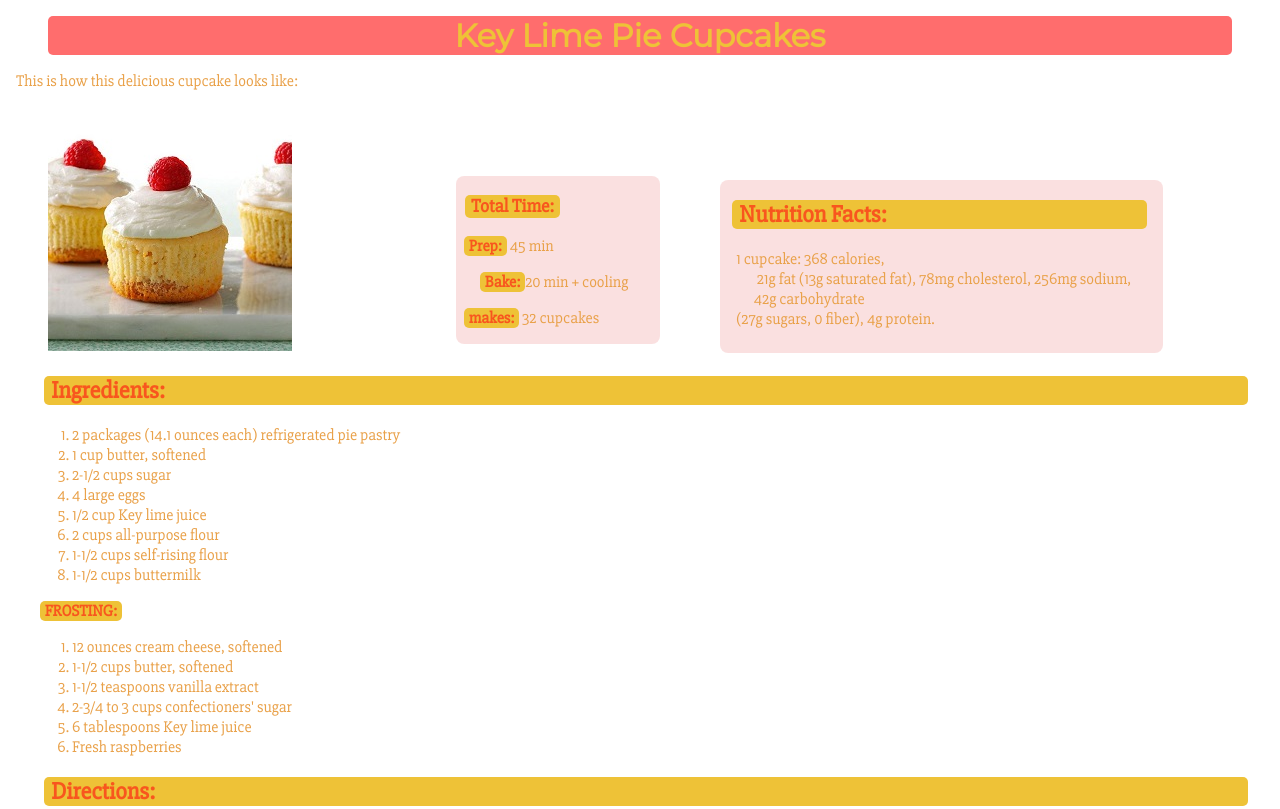
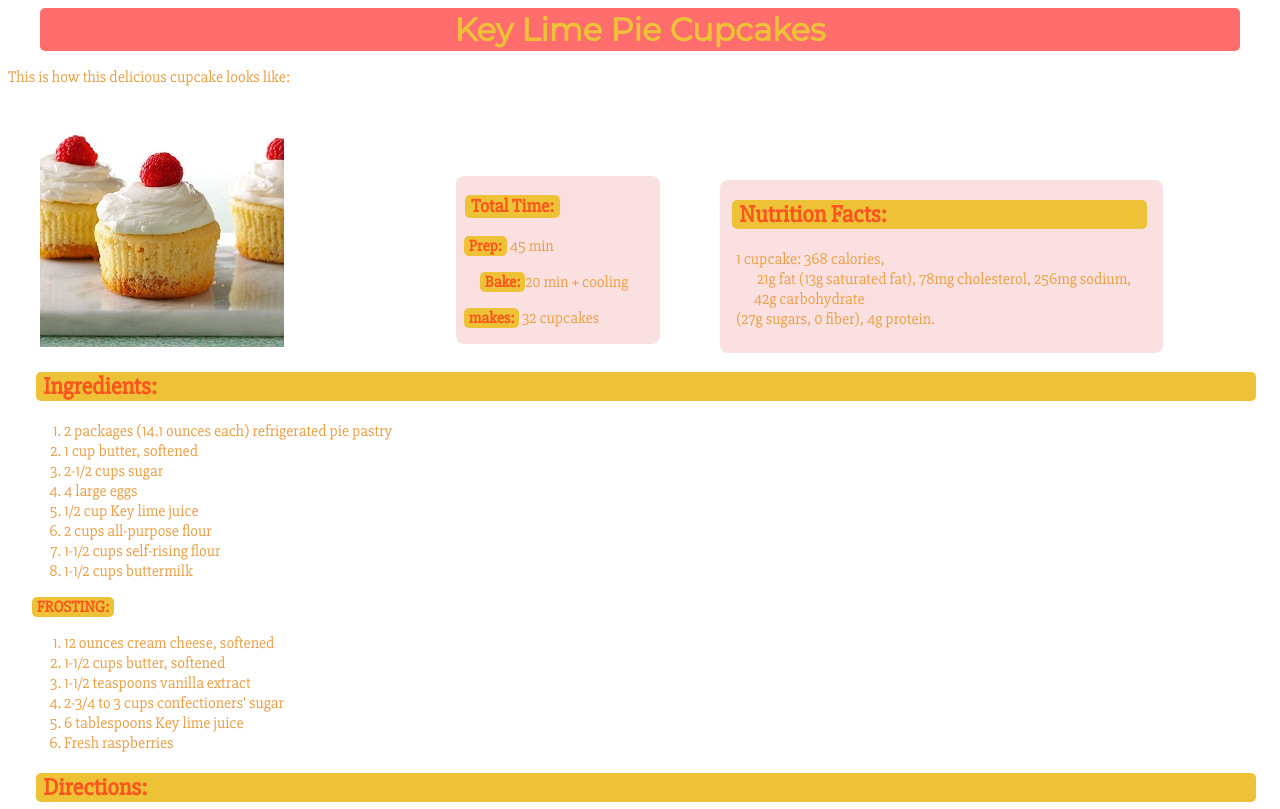
Before and after one commit to Sod0o/powercoders, a plain HTML site: page recipes/Cupcake.html in a window 1280 px wide. Shown: the top 809 px of the page. Drawn offline with Linux system fonts and the light colour scheme.

Commit message:
done with positioning

```diff
--- a/recipes/cupcake.css
+++ b/recipes/cupcake.css
@@ -4,12 +4,12 @@ h1 {
   background-color: rgba(255, 13, 13, 0.6);
   border-radius: 5px;
   margin: 0 1em 0 1em;
+  padding: 2px;
 }
 
 body {
   font-family: 'Slabo 27px', serif;
   color: rgb(233, 161, 73);
-  padding: .5em;
   border-radius: 5px;
 }
 
```
